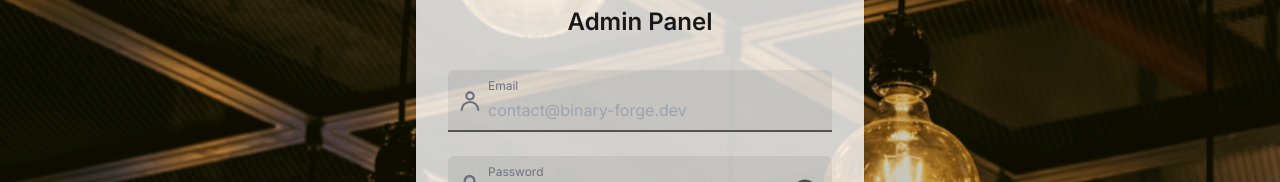
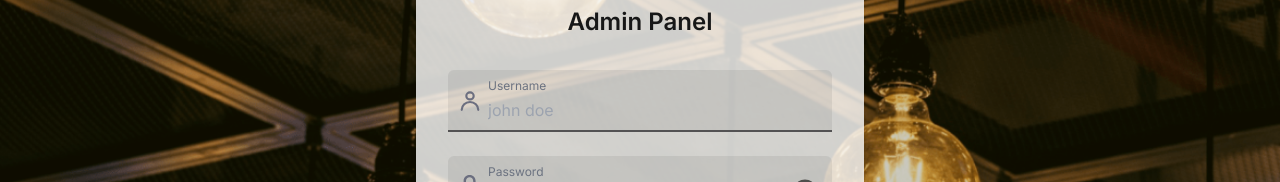
Before and after one commit to kuliashvili/UsersPanel, a Next.js app: page /en/login in a window 1280 px wide. Shown: the part 260-442 px from the top of the page. Built offline with nearby package versions, Linux system fonts and the light colour scheme.

Commit message:
validate if fields are empty, change login with email to login with username because of dummyjson api functionality

```diff
--- a/app/[locale]/login/page.js
+++ b/app/[locale]/login/page.js
@@ -16,13 +16,19 @@ export default function LoginPage() {
   const router = useRouter();
   const [loading, setLoading] = useState(false);
   const [formData, setFormData] = useState({
-    email: "",
+    username: "",
     password: "",
   });
 
   const handleSubmit = async (e) => {
     e.preventDefault();
     setLoading(true);
+
+    if (!formData.username || !formData.password) {
+      toast.error("Please fill in both fields.");
+      setLoading(false);
+      return;
+    }
 
     try {
       const res = await fetch("https://dummyjson.com/auth/login", {
@@ -31,19 +37,18 @@ export default function LoginPage() {
           "Content-Type": "application/json",
         },
         body: JSON.stringify({
-          username: "emilys",
-          password: "emilyspass",
+          username: formData.username,
+          password: formData.password,
         }),
       });
 
       const data = await res.json();
-      console.log("Login response:", data);
 
       if (data.accessToken) {
         document.cookie = `token=${data.accessToken}; path=/`;
         document.cookie = `user=${JSON.stringify({
           ...data,
-          email: formData.email || "contact@binary-forge.dev",
+          username: formData.username,
         })}; path=/`;
 
         toast.success("Login successful!");
@@ -77,13 +82,13 @@ export default function LoginPage() {
         <form noValidate onSubmit={handleSubmit} className="space-y-6">
           <div>
             <Input
-              type="email"
-              label="Email"
-              value={formData.email}
+              type="text"
+              label="Username"
+              value={formData.username}
               onChange={(e) =>
-                setFormData((prev) => ({ ...prev, email: e.target.value }))
+                setFormData((prev) => ({ ...prev, username: e.target.value }))
               }
-              placeholder="contact@binary-forge.dev"
+              placeholder="john doe"
               icon={PersonIcon}
             />
           </div>
```
